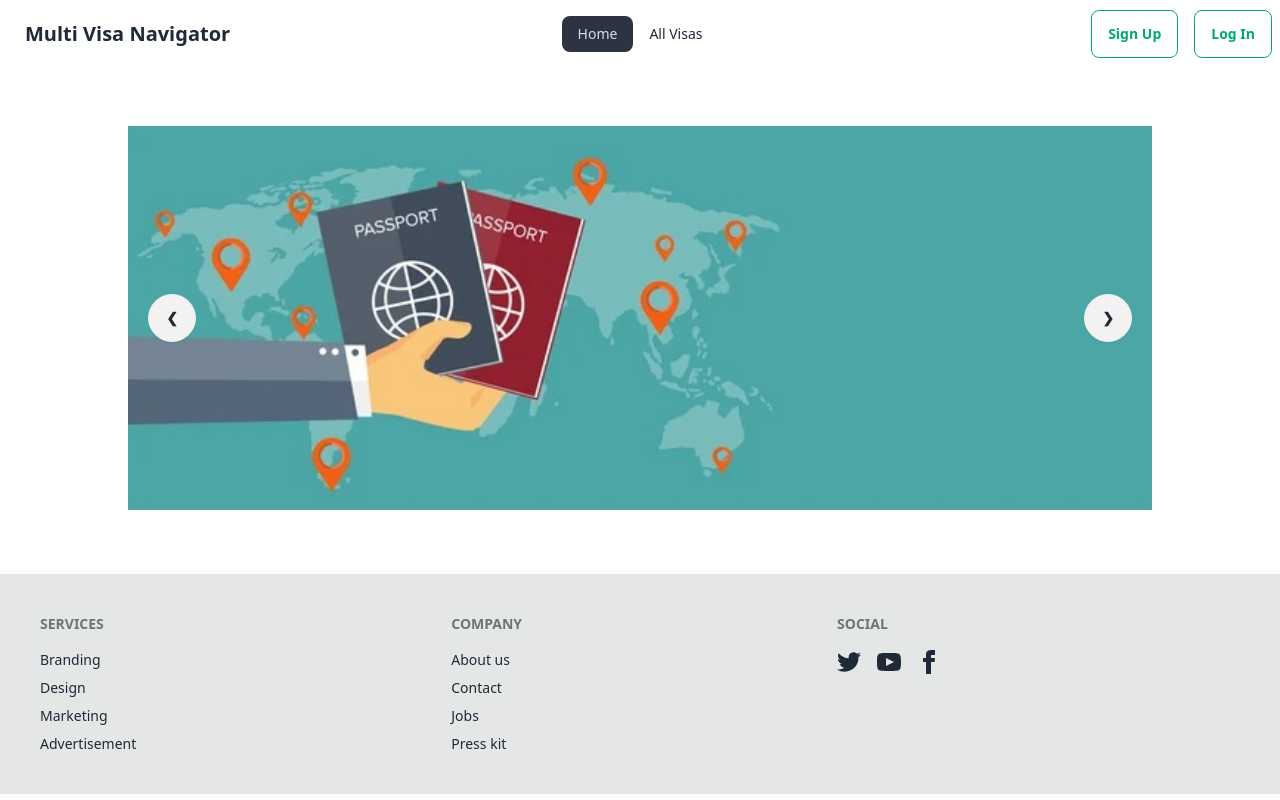
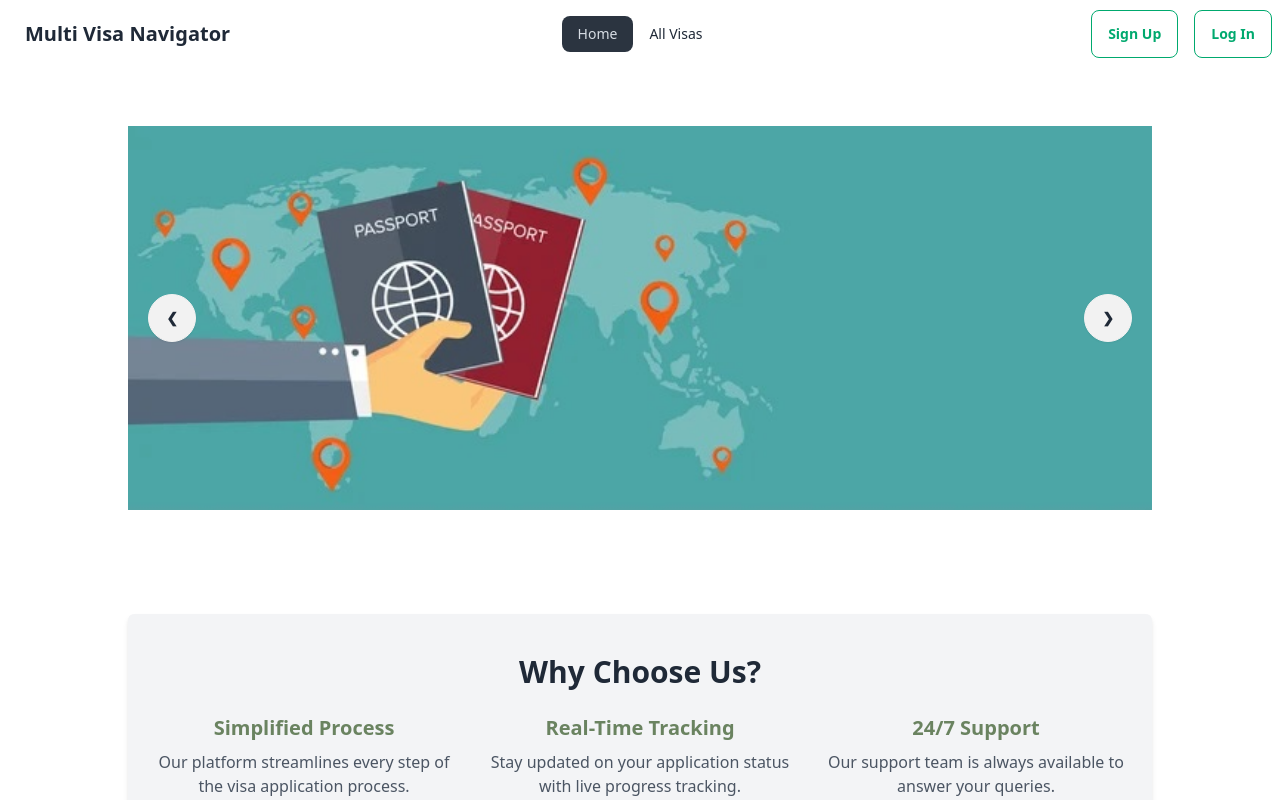
Before and after one commit to ImtiazAhmed01/multi-visa-navigator-client, a React (Vite) app: page / in a window 1280 px wide. Shown: the top 800 px of the page. Built offline with nearby package versions, Linux system fonts and the light colour scheme; no server answers.

Commit message:
why choose us sectin add in the home component

```diff
--- a/src/Component/Home/Home.jsx
+++ b/src/Component/Home/Home.jsx
@@ -3,6 +3,7 @@ import slider1Image from "../../../src/assets/flat-travel-background-tourism-vis
 import slider2Image from "../../../src/assets/analysis-data-process-target-business-260nw-503682529.jpg"
 import slider3Image from "../../../src/assets/man-using-virtual-touch-screen-260nw-2336775113.jpg"
 import slider4Image from "../../../src/assets/visa-application-approved-stamp-passport-260nw-2214866597.jpg"
+import WhyChooseUs from './WhyChooseUs';
 
 const Home = () => {
     return (
@@ -11,7 +12,7 @@ const Home = () => {
                 <div id="slide1" className="carousel-item relative w-full">
                     <img
                         src={slider1Image}
-                        className="w-full h-[500px] object-contain" // Adjusted height and object-fit
+                        className="w-full h-[500px] object-contain"
                     />
                     <div className="absolute left-5 right-5 top-1/2 flex -translate-y-1/2 transform justify-between">
                         <a href="#slide4" className="btn btn-circle">❮</a>
@@ -21,7 +22,7 @@ const Home = () => {
                 <div id="slide2" className="carousel-item relative w-full">
                     <img
                         src={slider2Image}
-                        className="w-full h-[500px] object-contain" // Maintains image visibility without cropping
+                        className="w-full h-[500px] object-contain"
                     />
                     <div className="absolute left-5 right-5 top-1/2 flex -translate-y-1/2 transform justify-between">
                         <a href="#slide1" className="btn btn-circle">❮</a>
@@ -31,7 +32,7 @@ const Home = () => {
                 <div id="slide3" className="carousel-item relative w-full">
                     <img
                         src={slider3Image}
-                        className="w-full h-[500px] object-contain" // Adjusted height and object-fit
+                        className="w-full h-[500px] object-contain"
                     />
                     <div className="absolute left-5 right-5 top-1/2 flex -translate-y-1/2 transform justify-between">
                         <a href="#slide2" className="btn btn-circle">❮</a>
@@ -41,7 +42,7 @@ const Home = () => {
                 <div id="slide4" className="carousel-item relative w-full">
                     <img
                         src={slider4Image}
-                        className="w-full h-[500px] object-contain" // Adjusted height and object-fit
+                        className="w-full h-[500px] object-contain"
                     />
                     <div className="absolute left-5 right-5 top-1/2 flex -translate-y-1/2 transform justify-between">
                         <a href="#slide3" className="btn btn-circle">❮</a>
@@ -49,6 +50,7 @@ const Home = () => {
                     </div>
                 </div>
             </div>
+            <WhyChooseUs></WhyChooseUs>
         </div>
 
     );
--- /dev/null
+++ b/src/Component/Home/WhyChooseUs.jsx
@@ -0,0 +1,31 @@
+import React from "react";
+
+const WhyChooseUs = () => {
+    return (
+        <div className="my-10 px-5 bg-gray-100 py-10 rounded-md shadow-md">
+            <h2 className="text-3xl font-extrabold text-center mb-6">Why Choose Us?</h2>
+            <div className="grid grid-cols-1 md:grid-cols-3 gap-6">
+                <div className="text-center">
+                    <h3 className="text-xl font-bold text-[#47663B]/80">Simplified Process</h3>
+                    <p className="text-gray-600 mt-2">
+                        Our platform streamlines every step of the visa application process.
+                    </p>
+                </div>
+                <div className="text-center">
+                    <h3 className="text-xl font-bold text-[#47663B]/80">Real-Time Tracking</h3>
+                    <p className="text-gray-600 mt-2">
+                        Stay updated on your application status with live progress tracking.
+                    </p>
+                </div>
+                <div className="text-center">
+                    <h3 className="text-xl font-bold text-[#47663B]/80">24/7 Support</h3>
+                    <p className="text-gray-600 mt-2">
+                        Our support team is always available to answer your queries.
+                    </p>
+                </div>
+            </div>
+        </div>
+    );
+};
+
+export default WhyChooseUs;
```
